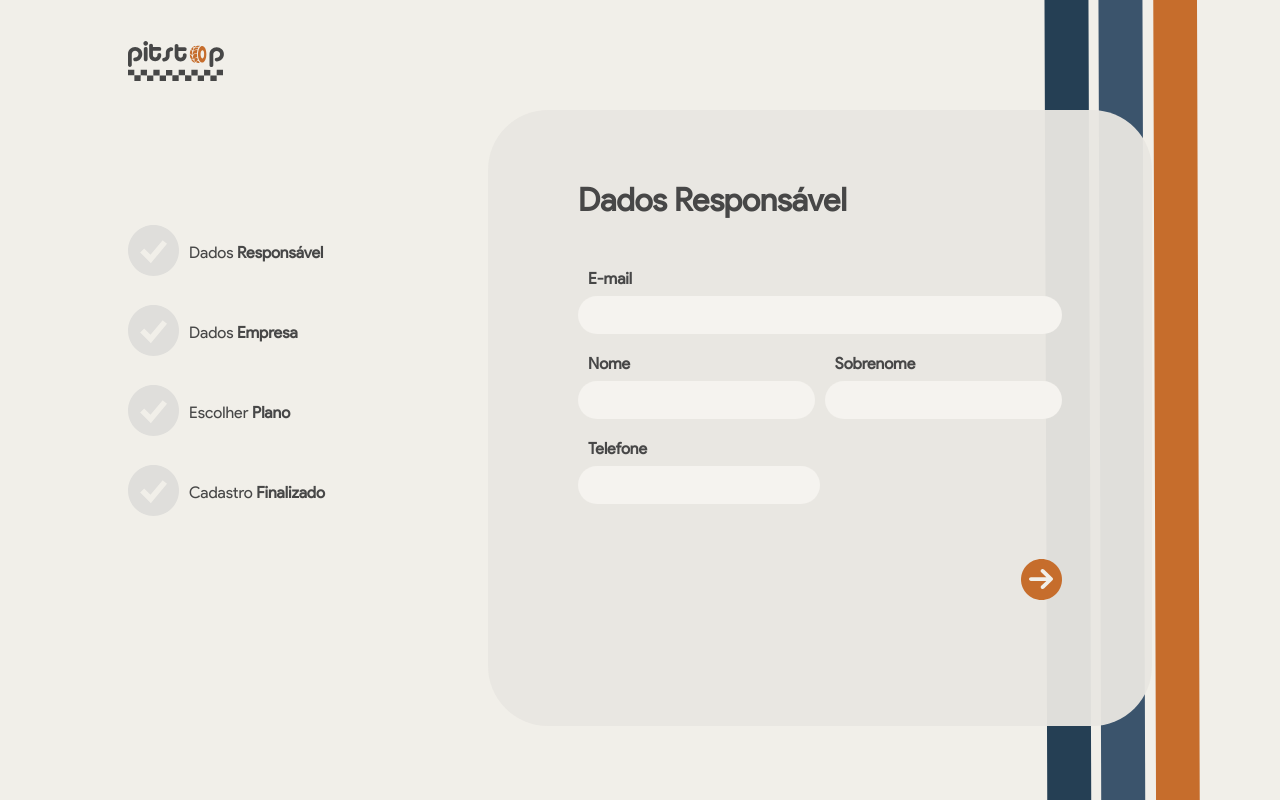
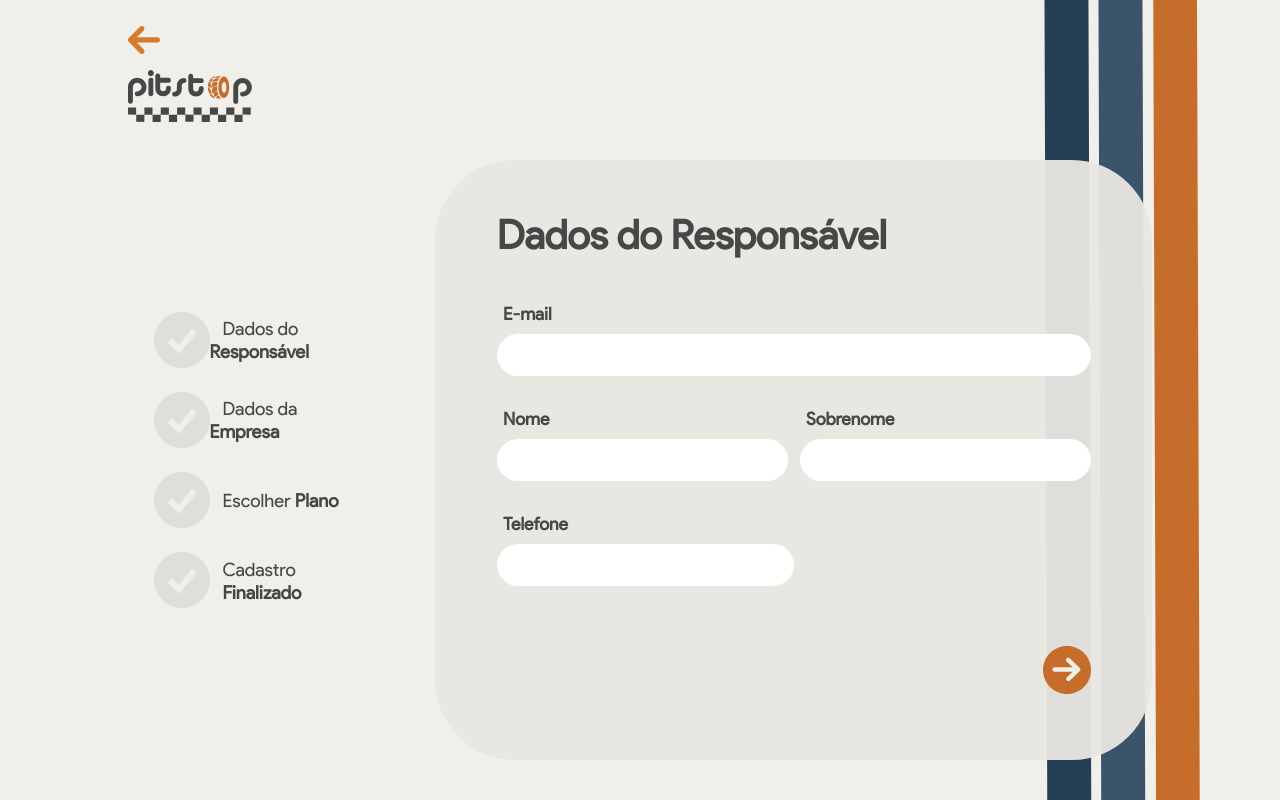
Before and after one commit to auto-motion-io/site-institucional-react, a React (Create React App) app in the folder institucional-.motion/: page /cadastro in a window 1280 px wide. Built offline with nearby package versions, Linux system fonts and the light colour scheme.

Commit message:
Ajustando CSS, aplicando API ViaCep, e começando a ajustar opção de voltar

```diff
--- a/institucional-.motion/src/api.js
+++ b/institucional-.motion/src/api.js
@@ -5,3 +5,9 @@ const api = axios.create({
 });
 
 export default api;
+
+const retornaCep = (cep) => {
+    return axios.get(`https://viacep.com.br/ws/${cep}/json/`);
+}
+
+export { retornaCep };
--- a/institucional-.motion/src/components/formulario/Formulario.module.css
+++ b/institucional-.motion/src/components/formulario/Formulario.module.css
@@ -1,42 +1,41 @@
 
 #section-info{
     width: 60vw;
-    height: 77vh;
+    height: 75vh;
     background-color: #e9e7e2f2;
     color: #474747;
-    margin-left: 60px;
-    padding: 70px 90px;
-    border-radius: 60px;
+    margin-left: 5%;
+    padding: 5% 6%;
+    border-radius: 10vh;
     font-family: 'Product-Regular';
 }
 
 #section-info h1{
-    font-size: 32px;
+    font-size: 5vh;
 }
 
 #section-info .labels{
-    margin-top: 30px;
+    margin-top: 2%;
 }
 
 #section-info input{
-    height: 38px;
+    height: 5.3vh;
     border: none;
-    border-radius: 20px;
+    border-radius: 10vh;
     outline: none;
     padding-left: 20px;
     font-size: 16px;
-    background-color: #f5f3ef;
 }
 
 #section-info .labels label{
     display: flex;
     flex-direction: column;
-    margin-top: 20px;
+    margin-top: 4vh;
 }
 
 #section-info .labels label span{
-    margin-bottom: 8px;
-    font-size: 16px;
+    margin-bottom: 1.2vh;
+    font-size: 2.2vh;
 }
 
 #section-info .linha1{
@@ -57,10 +56,14 @@
 
 #section-info .botao-avancar{
     width: 100%;
-    height: 100px;
+    height: 14vh;
     display: flex;
     justify-content: flex-end;
     align-items: flex-end;
+}
+
+#section-info .botao-avancar img{
+    height: 6vh;
 }
 
 .container-planos{
--- a/institucional-.motion/src/components/formulario/FormularioEmpresa.jsx
+++ b/institucional-.motion/src/components/formulario/FormularioEmpresa.jsx
@@ -8,34 +8,55 @@ import { useNavigate } from "react-router-dom";
 import "./../../utils/global"
 import { inputMascaraCPF_CNPJ, inputMascaraCep } from "./../../utils/global";
 
-const FormularioEmpresa = ({data}) => {
-    const [nomeEmpresa, setNomeEmpresa] = useState("");
-    const [cnpj, setCnpj] = useState("");
-    const [cep, setCep] = useState("");
-    const [comp, setComp] = useState("");
-    const [logradouro, setLogradouro] = useState("");
-    const [numero, setNumero] = useState("");
-    const [bairro, setBairro] = useState("");
-    const [cidade, setCidade] = useState("");
-    const [estado, setEstado] = useState("");
+const FormularioEmpresa = ({ data }) => {
+    const [nomeEmpresa, setNomeEmpresa] = useState(data && data.nomeEmpresa ? data.nomeEmpresa : "");
+    const [cnpj, setCnpj] = useState(data && data.cnpj ? data.cnpj : "");
+    const [cep, setCep] = useState(data && data.cep ? data.cep : "");
+    const [comp, setComp] = useState(data && data.comp ? data.comp : "");
+    const [logradouro, setLogradouro] = useState(data && data.logradouro ? data.logradouro : "");
+    const [numero, setNumero] = useState(data && data.numero ? data.numero : "");
+    const [bairro, setBairro] = useState(data && data.bairro ? data.bairro : "");
+    const [cidade, setCidade] = useState(data && data.cidade ? data.cidade : "");
+    const [estado, setEstado] = useState(data && data.estado ? data.estado : "");
+
 
     var regex = /[^\w\s]/gi;
 
     const navigate = useNavigate();
 
-
+    function handleValores(endereco) {
+        setLogradouro(endereco.logradouro);
+        setCidade(endereco.localidade);
+        setBairro(endereco.bairro);
+        setComp(endereco.complemento);
+        setEstado(endereco.uf);
+        setCep(endereco.cep);
+    }
 
     function verificarCamposPreenchidos() {
         return nomeEmpresa !== "" && cnpj !== "" && cep !== "" && logradouro !== "" && numero !== "" && bairro !== "" && cidade !== "" && estado !== "";
     }
 
-    function mudarPagina(){
-        if(verificarCamposPreenchidos()){
+    function setCamposMudarPagina() {
+        setLogradouro(logradouro.replace(regex, ""));
+        setCidade(cidade.replace(regex, ""));
+        setBairro(bairro.replace(regex, ""));
+        setComp(comp.replace(regex, ""));
+        setEstado(estado.replace(regex, ""));
+        setCep(cep.replace(regex, ""));
+        setNumero(numero.replace(regex, ""));
+        setCnpj(cnpj.replace(regex, ""));
+        setNomeEmpresa(nomeEmpresa.replace(regex, ""))
+    }
+
+    function mudarPagina() {
+        setCamposMudarPagina();
+        if (verificarCamposPreenchidos()) {
             navigate("/cadastro", {
                 state: {
                     form: 2,
-                    qtdConcluido: 2 ,
-                    data:{
+                    qtdConcluido: 2,
+                    data: {
                         email: data.email,
                         nome: data.nome,
                         sobrenome: data.sobrenome,
@@ -53,7 +74,7 @@ const FormularioEmpresa = ({data}) => {
                 }
             });
             console.log(data);
-        } else{
+        } else {
             toast.warning("Preencha todos os campos");
         }
     }
@@ -64,13 +85,13 @@ const FormularioEmpresa = ({data}) => {
             <div className={styles.labels}>
                 <div style={{ display: "flex", justifyContent: "space-between" }}>
                     <InputLabel nome={"Nome"} tamanho={"49%"} value={nomeEmpresa} onChange={(e) => setNomeEmpresa(e.target.value)} />
-                    <InputLabel nome={"CNPJ"} tamanho={"49%"} value={cnpj} maxLenght={18} onInput={inputMascaraCPF_CNPJ} onChange={(e) => setCnpj(e.target.value.replace(regex, ""))} />
+                    <InputLabel nome={"CNPJ"} tamanho={"49%"} value={cnpj} maxLenght={18} onInput={inputMascaraCPF_CNPJ} onChange={(e) => setCnpj(e.target.value)} />
                 </div>
                 <div style={{ display: "flex", justifyContent: "space-between" }}>
-                    <InputLabel nome={"CEP"} tamanho={"29%"} value={cep} maxLenght={9} onInput={inputMascaraCep} onChange={(e) => setCep(e.target.value.replace(regex, ""))} />
-                    <InputLabel nome={"Logradouro"} tamanho={"49%"} value={logradouro} onChange={(e) => setLogradouro(e.target.value)} />
-                    <InputLabel nome={"N°"} tamanho={"9%"} value={numero} onChange={(e) => setNumero(e.target.value)} />
-                    <InputLabel nome={"Comp"} tamanho={"9%"} value={comp} onChange={(e) => setComp(e.target.value)} />
+                    <InputLabel nome={"CEP"} tamanho={"17%"} value={cep} maxLenght={9} onInput={(e) => inputMascaraCep(e, handleValores)} onChange={(e) => setCep(e.target.value.replace(regex, ""))} />
+                    <InputLabel nome={"Logradouro"} tamanho={"38%"} value={logradouro} onChange={(e) => setLogradouro(e.target.value)} />
+                    <InputLabel nome={"N°"} tamanho={"12%"} value={numero} onChange={(e) => setNumero(e.target.value)} />
+                    <InputLabel nome={"Comp"} tamanho={"29%"} value={comp} onChange={(e) => setComp(e.target.value)} />
                 </div>
                 <div style={{ display: "flex", justifyContent: "space-between" }}>
                     <InputLabel nome={"Bairro"} tamanho={"40%"} value={bairro} onChange={(e) => setBairro(e.target.value)} />
--- a/institucional-.motion/src/components/formulario/FormularioResponsavel.jsx
+++ b/institucional-.motion/src/components/formulario/FormularioResponsavel.jsx
@@ -7,15 +7,15 @@ import {inputMascaraTelefoneCelular, verificaEmail} from "../../utils/global.js"
     import { toast } from "react-toastify";
     import { useNavigate } from "react-router-dom";
 
-const Formulario = () => {
-    const [email, setEmail] = useState("");
-    const [nome, setNome] = useState("");
-    const [sobrenome, setSobrenome] = useState("");
-    const [telefone, setTelefone] = useState("");
+    const FormularioResponsavel = ({oldData}) => {
+        debugger
+        const [email, setEmail] = useState(oldData && oldData.email ? oldData.email : "");
+        const [nome, setNome] = useState(oldData && oldData.nome ? oldData.nome : "");
+        const [sobrenome, setSobrenome] = useState(oldData && oldData.sobrenome ? oldData.sobrenome : "");
+        const [telefone, setTelefone] = useState(oldData && oldData.telefone ? oldData.telefone : "");
+
 
         const navigate = useNavigate();
-
-    var regex = /[^\w\s]/gi;
 
         function verificarCamposPreenchidos() {
             if(email !== "" || nome !== "" || sobrenome !== "" || telefone !== ""){
@@ -49,13 +49,11 @@ const Formulario = () => {
                     }
                 });
             }
-
-        console.log(telefone)
         }
 
         return (
             <section id={styles["section-info"]}>
-            <h1>Dados Responsável</h1>
+                <h1>Dados do Responsável</h1>
                 <div className={styles.labels}>
                     <div style={{ display: "flex", justifyContent: "space-between" }}>
                         <InputLabel nome={"E-mail"} type={"email"} tamanho={"100%"} value={email} onChange={(e) => setEmail(e.target.value)} />
@@ -64,7 +62,7 @@ const Formulario = () => {
                         <InputLabel nome={"Nome"} tamanho={"49%"} value={nome} onChange={(e) => setNome(e.target.value)} />
                         <InputLabel nome={"Sobrenome"} tamanho={"49%"} value={sobrenome} onChange={(e) => setSobrenome(e.target.value)} />
                     </div>
-                <InputLabel nome={"Telefone"} tamanho={"50%"} value={telefone} maxLenght={15} onInput={inputMascaraTelefoneCelular} onChange={(e) => setTelefone(e.target.value.replace(regex, ""))} />
+                    <InputLabel nome={"Telefone"} tamanho={"50%"} value={telefone} maxLenght={15} onInput={inputMascaraTelefoneCelular} onChange={(e) => setTelefone(e.target.value)} />
                 </div>
                 <div className={styles["botao-avancar"]}>
                     <a style={{cursor:"pointer"}} onClick={mudarPagina}><img src={images.setaSeguir} alt="Seta de Seguir" /></a>
@@ -73,4 +71,4 @@ const Formulario = () => {
         );
     };
 
-export default Formulario;
+    export default FormularioResponsavel;
--- a/institucional-.motion/src/components/inputLabel/InputLabel.jsx
+++ b/institucional-.motion/src/components/inputLabel/InputLabel.jsx
@@ -2,13 +2,13 @@ import React from "react";
 import styles from "./InputLabel.module.css";
 import "./../../utils/global"
 
-const InputLabel = ({nome, maxLenght = 255, type = "text", tamanho, onInput = null, onChange}) => {
+const InputLabel = ({nome, maxLenght = 255, value = "", type = "text", tamanho, onInput = null, onChange}) => {
 
     return (
         <div className={styles.inputLabel} style={{width: tamanho}}>
             <label>
                 <span>{nome}</span>
-                <input type={type} maxLength={maxLenght} onInput={onInput} onChange={onChange} />
+                <input type={type} value={value} maxLength={maxLenght} onInput={onInput} onChange={onChange} />
             </label>
         </div>
     );
--- a/institucional-.motion/src/components/inputLabel/InputLabel.module.css
+++ b/institucional-.motion/src/components/inputLabel/InputLabel.module.css
@@ -1,5 +1,5 @@
 .inputLabel span{
-    padding-left: 10px;
+    padding-left: 0.5vw;
     font-weight: bold;
 }
 
--- a/institucional-.motion/src/components/passos/Passos.jsx
+++ b/institucional-.motion/src/components/passos/Passos.jsx
@@ -1,11 +1,60 @@
 import React from "react";
 import styles from "./Passos.module.css";
 import images from "./../../utils/imagesExports"
+import { useNavigate } from "react-router-dom";
 
-const Passos = ({ qtdConcluido }) => {
+const Passos = ({ qtdConcluido, data }) => {
     var imgConcluido = new Array(4);
     var imgMsgConcluido = new Array(4);
     var passos = <></>;
+
+    const navigate = useNavigate();
+
+    function mudarPagina(formulario) {
+        switch (formulario) {
+            case "Responsavel": {
+                if (qtdConcluido > 0) {
+                    navigate("/cadastro", {
+                        state: {
+                            form: 5,
+                            qtdConcluido: 0,
+                            data: {
+                                email: data.email,
+                                nome: data.nome,
+                                sobrenome: data.sobrenome,
+                                telefone: data.telefone
+                            }
+                        }
+                    })
+                }
+                console.log(data);
+                break;
+            }
+            case "Empresa": {
+                if (qtdConcluido > 1) {
+                    navigate("/cadastro", {
+                        state: {
+                            form: 1,
+                            qtdConcluido: 1,
+                            data: {
+                                nomeEmpresa: data.nomeEmpresa,
+                                cnpj: data.cnpj,
+                                cep: data.cep,
+                                logradouro: data.logradouro,
+                                numero: data.numero,
+                                comp: data.comp,
+                                bairro: data.bairro,
+                                cidade: data.cidade,
+                                estado: data.estado
+                            }
+                        }
+                    })
+                }
+                break;
+            }
+        }
+    }
+
     for (var i = 0; i < 4; i++) {
         if (i < qtdConcluido) {
             imgConcluido[i] = images.checkConcluido;
@@ -16,22 +65,22 @@ const Passos = ({ qtdConcluido }) => {
         }
     }
     if (qtdConcluido == 4) {
-        passos = <div style={{width:"100px"}}></div>
+        passos = <div style={{ width: "100px" }}></div>
     } else {
         passos =
             <div className={[styles.body]}>
                 <section id={styles["section-steps"]}>
                     <div className={styles["card"]}>
                         <img src={imgConcluido[0]} alt={imgMsgConcluido[0]} />
-                        <span>Dados <b>Responsável</b></span>
+                        <a onClick={() => mudarPagina("Responsavel")}><span>Dados do <b>Responsável</b></span></a>
                     </div>
                     <div className={styles["card"]}>
                         <img src={imgConcluido[1]} alt={imgMsgConcluido[1]} />
-                        <span>Dados <b>Empresa</b></span>
+                        <a onClick={() => mudarPagina("Empresa")}><span>Dados da <b>Empresa</b></span></a>
                     </div>
                     <div className={styles["card"]}>
                         <img src={imgConcluido[2]} alt={imgMsgConcluido[2]} />
-                        <span>Escolher <b>Plano</b></span>
+                        <a><span>Escolher <b>Plano</b></span></a>
                     </div>
                     <div className={styles["card"]}>
                         <img src={imgConcluido[3]} alt={imgMsgConcluido[3]} />
@@ -41,7 +90,7 @@ const Passos = ({ qtdConcluido }) => {
             </div>
     }
     return (
-       passos
+        passos
     )
 }
 
--- a/institucional-.motion/src/components/passos/Passos.module.css
+++ b/institucional-.motion/src/components/passos/Passos.module.css
@@ -1,20 +1,36 @@
 
 #section-steps{
-    width: 300px;
-    height: 100px;
-    padding: 100px 0px;
+    width: 20vw;
+    height: 100%;
+    display: flex;
+    flex-direction: column;
+    justify-content: center;
+    padding: 10%;
     font-family: 'Product-Regular';
 }
 
 #section-steps .card{
-    height: 80px;
+    height: 10vh;
     display: flex;
     align-items: center;
 }
 
+#section-steps .card img{
+    height: 7vh;
+}
+
+#section-steps .card a{
+    cursor: pointer;
+    transition: all 0.4s ease-in-out;
+}
+
+#section-steps .card a:hover{
+    transform: scale(1.05);
+}
+
 #section-steps .card span{
-    margin-left: 10px;
-    margin-top: 4px;
+    margin-left: 1vw;
+    margin-top: 0.2vh;
     color: #474747;
-    font-size: 16px;
+    font-size: 2.3vh;
 }
--- a/institucional-.motion/src/pages/cadastro/Cadastro.jsx
+++ b/institucional-.motion/src/pages/cadastro/Cadastro.jsx
@@ -12,7 +12,7 @@ const Cadastro = () => {
     const navigate = useNavigate();
     const location = useLocation();
     const { form, qtdConcluido, data } = location.state || {};
-    var novoForm = <FormularioResponsavel/>
+    var novoForm = <FormularioResponsavel/>;
     switch(form){
         case 1:{
             novoForm = <FormularioEmpresa data={data}/>
@@ -25,6 +25,10 @@ const Cadastro = () => {
         case 3:{
             novoForm = <FormularioConcluido data={data}/>
             break;
+        }
+        case 5:{
+            debugger
+            novoForm = <FormularioResponsavel oldData={data}/>;
         }
     }
 
@@ -39,12 +43,13 @@ const Cadastro = () => {
             </div>
 
             <div className={styles["header"]}>
-                <a style={{cursor:"auto"}} onClick={voltarPitstop}><img className={styles["img-pitstop"]} src={images.logoPitstopColorido} alt="Logo Pitstop" /></a>
+                <a style={{cursor:"pointer"}} onClick={voltarPitstop}><img className={styles["img-voltar"]} src={images.setaVoltar} alt="Seta de Voltar" /></a>
+                <a style={{cursor:"auto"}}><img className={styles["img-pitstop"]} src={images.logoPitstopColorido} alt="Logo Pitstop" /></a>
             </div>
 
             <div id={styles["sections"]}>
                 <div className={styles["container"]}>
-                    <Passos qtdConcluido={qtdConcluido}/>
+                    <Passos qtdConcluido={qtdConcluido} data={data}/>
                     {novoForm}
                 </div>
             </div>
--- a/institucional-.motion/src/pages/cadastro/Cadastro.module.css
+++ b/institucional-.motion/src/pages/cadastro/Cadastro.module.css
@@ -16,7 +16,7 @@
 }
 
 .header{
-    height: 110px;
+    height: 20vh;
     width: 100vw;
     display: flex;
     flex-direction: column;
@@ -31,11 +31,16 @@
 
 .header a:nth-child(2){
     cursor: none;
+    height: 100%;
 }
 
 .header .img-pitstop{
-    height: 40px;
-    margin-top: 15px;
+    height: 6.5vh;
+    margin-top: 1.5vh;
+}
+
+.header .img-voltar{
+    height: 3.5vh;
 }
 
 #sections{
@@ -68,66 +73,3 @@
     color: #474747;
     font-size: 16px;
 }
-
-#section-info{
-    width: 100%;
-    height: 95%;
-    background-color: #e6e1daea;
-    color: #474747;
-    margin-left: 60px;
-    padding: 70px 90px;
-    border-radius: 60px;
-    font-family: 'Product-Regular';
-}
-
-#section-info h1{
-    font-size: 32px;
-}
-
-#section-info .labels{
-    margin-top: 40px;
-}
-
-#section-info input{
-    height: 38px;
-    border: none;
-    border-radius: 20px;
-    outline: none;
-    padding-left: 20px;
-    font-size: 16px;
-}
-
-#section-info .labels label{
-    display: flex;
-    flex-direction: column;
-    margin-top: 20px;
-}
-
-#section-info .labels label span{
-    margin-bottom: 8px;
-    font-size: 16px;
-}
-
-#section-info .linha1{
-    display: flex;
-    justify-content: space-between;
-}
-
-#section-info .linha1 label{
-    display: flex;
-    width: 48%;
-}
-
-#section-info .labels label:nth-child(3){
-    display: flex;
-    flex-direction: column;
-    width: 48%;
-}
-
-#section-info .botao-avancar{
-    width: 100%;
-    height: 100px;
-    display: flex;
-    justify-content: flex-end;
-    align-items: flex-end;
-}
```
Also changed, not shown: institucional-.motion/src/utils/global.js (+22 -5 lines). Lines whose indentation alone changed are shown as unchanged.
